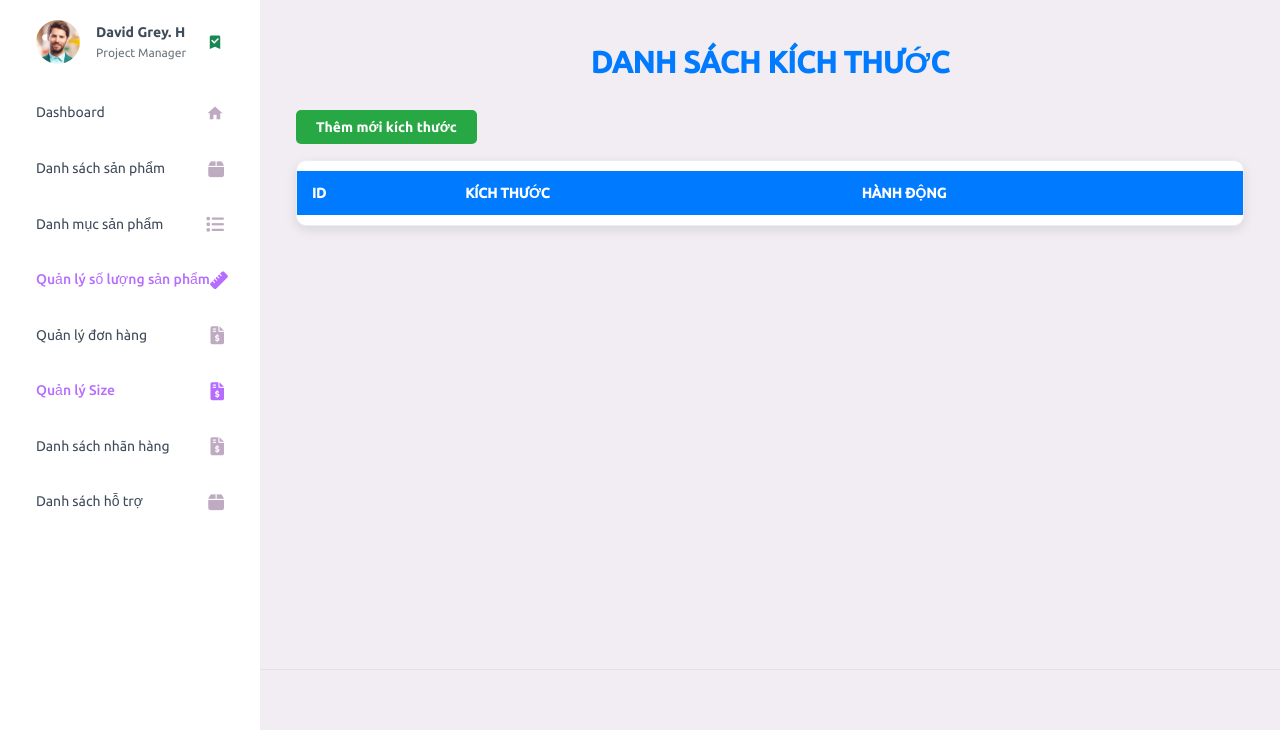
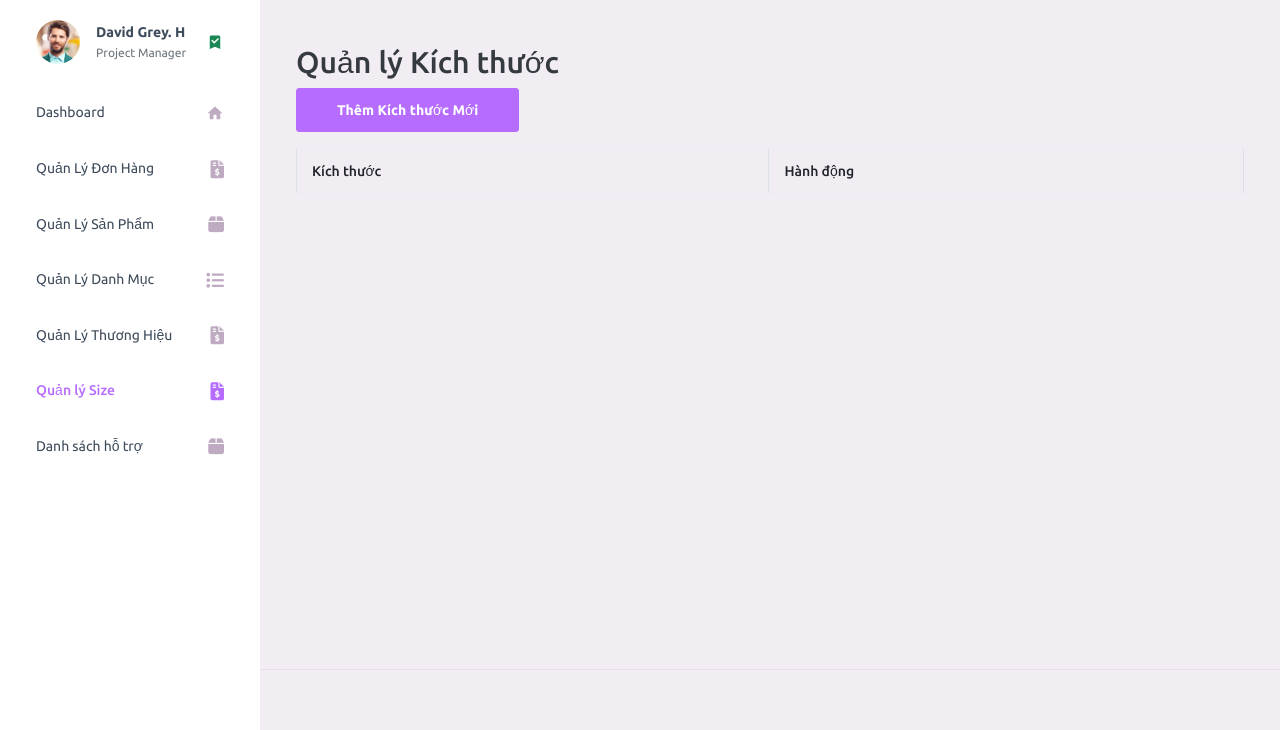
Before and after one commit to TruongHoangHuy164/DoAnCoSo, an ASP.NET Core app: page /Admin/Size in a window 1280 px wide. Shown: the part 70-800 px from the top of the page. Run offline with ASP.NET Core 8, Linux system fonts and the light colour scheme; lists and menus that the app fills with data are empty; some libraries are stand-ins or nearby versions.

Commit message:
fix SizeController

```diff
--- a/DoAnLTW/Areas/Admin/Controllers/Size.cs
+++ /dev/null
@@ -1,119 +0,0 @@
-using DoAnLTW.Models;
-using Microsoft.AspNetCore.Mvc;
-using Microsoft.EntityFrameworkCore;
-using System.Threading.Tasks;
-
-namespace DoAnLTW.Areas.Admin.Controllers
-{
-    [Area("Admin")]
-    public class SizeController : Controller
-    {
-        private readonly ApplicationDbContext _context;
-
-        public SizeController(ApplicationDbContext context)
-        {
-            _context = context;
-        }
-
-        // GET: /Admin/Size
-        public async Task<IActionResult> Index()
-        {
-            return View(await _context.Sizes.ToListAsync());
-        }
-
-        // GET: /Admin/Size/Create
-        public IActionResult Create()
-        {
-            return View();
-        }
-
-        // POST: /Admin/Size/Create
-        [HttpPost]
-        [ValidateAntiForgeryToken]
-        public async Task<IActionResult> Create(Size size)
-        {
-            if (ModelState.IsValid)
-            {
-                _context.Add(size);
-                await _context.SaveChangesAsync();
-                return RedirectToAction(nameof(Index));
-            }
-            return View(size);
-        }
-
-        // GET: /Admin/Size/Edit/5
-        public async Task<IActionResult> Edit(int? id)
-        {
-            if (id == null) return NotFound();
-
-            var size = await _context.Sizes.FindAsync(id);
-            if (size == null) return NotFound();
-
-            return View(size);
-        }
-
-        // POST: /Admin/Size/Edit/5
-        [HttpPost]
-        [ValidateAntiForgeryToken]
-        public async Task<IActionResult> Edit(int id, Size size)
-        {
-            if (id != size.SizeId) return NotFound();
-
-            if (ModelState.IsValid)
-            {
-                try
-                {
-                    _context.Update(size);
-                    await _context.SaveChangesAsync();
-                }
-                catch (DbUpdateConcurrencyException)
-                {
-                    if (!SizeExists(size.SizeId)) return NotFound();
-                    else throw;
-                }
-                return RedirectToAction(nameof(Index));
-            }
-            return View(size);
-        }
-
-        // GET: /Admin/Size/Delete/5
-        public async Task<IActionResult> Delete(int? id)
-        {
-            if (id == null) return NotFound();
-
-            var size = await _context.Sizes
-                .FirstOrDefaultAsync(m => m.SizeId == id);
-
-            if (size == null) return NotFound();
-
-            return View(size);
-        }
-
-        // POST: /Admin/Size/Delete/5
-        [HttpPost, ActionName("DeleteConfirmed")]
-        [ValidateAntiForgeryToken]
-        public async Task<IActionResult> DeleteConfirmed(int id)
-        {
-            var size = await _context.Sizes.FindAsync(id);
-            if (size == null) return NotFound();
-
-            // Kiểm tra xem kích thước có đang được sử dụng trong ProductSizes không
-            var hasProductSizes = await _context.ProductSizes.AnyAsync(ps => ps.SizeId == id);
-            if (hasProductSizes)
-            {
-                TempData["ErrorMessage"] = "Không thể xóa kích thước vì đang được sử dụng trong sản phẩm.";
-                return RedirectToAction(nameof(Index));
-            }
-
-            _context.Sizes.Remove(size);
-            await _context.SaveChangesAsync();
-            TempData["SuccessMessage"] = "Xóa kích thước thành công!";
-            return RedirectToAction(nameof(Index));
-        }
-
-        private bool SizeExists(int id)
-        {
-            return _context.Sizes.Any(e => e.SizeId == id);
-        }
-    }
-}
--- /dev/null
+++ b/DoAnLTW/Areas/Admin/Controllers/SizeController.cs
@@ -0,0 +1,191 @@
+using DoAnLTW.Models;
+using Microsoft.AspNetCore.Mvc;
+using Microsoft.EntityFrameworkCore;
+using System.Threading.Tasks;
+
+namespace DoAnLTW.Areas.Admin.Controllers
+{
+    [Area("Admin")]
+    public class SizeController : Controller
+    {
+        private readonly ApplicationDbContext _context;
+
+        public SizeController(ApplicationDbContext context)
+        {
+            _context = context;
+        }
+
+        // 1. Danh sách kích thước
+        public async Task<IActionResult> Index()
+        {
+            var sizes = await _context.Sizes.ToListAsync();
+            return View(sizes);
+        }
+
+        // 2. Xem chi tiết kích thước
+        public async Task<IActionResult> Details(int? id)
+        {
+            if (id == null)
+            {
+                return NotFound("Không tìm thấy kích thước");
+            }
+
+            var size = await _context.Sizes
+                .Include(s => s.ProductSizes)
+                .FirstOrDefaultAsync(s => s.SizeId == id);
+
+            if (size == null)
+            {
+                return NotFound("Không tìm thấy kích thước");
+            }
+
+            return View(size);
+        }
+
+        // 3. Thêm kích thước - GET
+        public IActionResult Create()
+        {
+            return View();
+        }
+
+        // 4. Thêm kích thước - POST
+        [HttpPost]
+        [ValidateAntiForgeryToken]
+        public async Task<IActionResult> Create(Size size)
+        {
+            if (ModelState.IsValid)
+            {
+                try
+                {
+                    _context.Add(size);
+                    await _context.SaveChangesAsync();
+                    TempData["SuccessMessage"] = "Thêm kích thước thành công!";
+                    return RedirectToAction(nameof(Index));
+                }
+                catch (Exception ex)
+                {
+                    TempData["ErrorMessage"] = $"Lỗi khi thêm kích thước: {ex.Message}";
+                }
+            }
+            else
+            {
+                TempData["ErrorMessage"] = "Dữ liệu không hợp lệ. Vui lòng kiểm tra lại.";
+            }
+            return View(size);
+        }
+
+        // 5. Sửa kích thước - GET
+        public async Task<IActionResult> Edit(int? id)
+        {
+            if (id == null)
+            {
+                return NotFound("Không tìm thấy kích thước");
+            }
+
+            var size = await _context.Sizes.FindAsync(id);
+            if (size == null)
+            {
+                return NotFound("Không tìm thấy kích thước");
+            }
+            return View(size);
+        }
+
+        // 6. Sửa kích thước - POST
+        [HttpPost]
+        [ValidateAntiForgeryToken]
+        public async Task<IActionResult> Edit(int id, Size size)
+        {
+            if (id != size.SizeId)
+            {
+                return NotFound("Kích thước không hợp lệ");
+            }
+
+            if (ModelState.IsValid)
+            {
+                try
+                {
+                    _context.Update(size);
+                    await _context.SaveChangesAsync();
+                    TempData["SuccessMessage"] = "Cập nhật kích thước thành công!";
+                    return RedirectToAction(nameof(Index));
+                }
+                catch (DbUpdateConcurrencyException)
+                {
+                    if (!await SizeExists(size.SizeId))
+                    {
+                        return NotFound("Kích thước không tồn tại");
+                    }
+                    TempData["ErrorMessage"] = "Lỗi đồng bộ hóa dữ liệu. Vui lòng thử lại.";
+                }
+                catch (Exception ex)
+                {
+                    TempData["ErrorMessage"] = $"Lỗi khi cập nhật kích thước: {ex.Message}";
+                }
+            }
+            else
+            {
+                TempData["ErrorMessage"] = "Dữ liệu không hợp lệ. Vui lòng kiểm tra lại.";
+            }
+            return View(size);
+        }
+
+        // 7. Xóa kích thước - GET
+        public async Task<IActionResult> Delete(int? id)
+        {
+            if (id == null)
+            {
+                return NotFound("Không tìm thấy kích thước");
+            }
+
+            var size = await _context.Sizes
+                .Include(s => s.ProductSizes)
+                .FirstOrDefaultAsync(s => s.SizeId == id);
+
+            if (size == null)
+            {
+                return NotFound("Không tìm thấy kích thước");
+            }
+
+            return View(size);
+        }
+
+        // 8. Xóa kích thước - POST
+        [HttpPost, ActionName("Delete")]
+        [ValidateAntiForgeryToken]
+        public async Task<IActionResult> DeleteConfirmed(int id)
+        {
+            var size = await _context.Sizes
+                .Include(s => s.ProductSizes)
+                .FirstOrDefaultAsync(s => s.SizeId == id);
+
+            if (size == null)
+            {
+                return NotFound("Không tìm thấy kích thước");
+            }
+
+            if (size.ProductSizes.Any())
+            {
+                TempData["ErrorMessage"] = "Không thể xóa kích thước vì đang được sử dụng trong sản phẩm.";
+                return RedirectToAction(nameof(Index));
+            }
+
+            try
+            {
+                _context.Sizes.Remove(size);
+                await _context.SaveChangesAsync();
+                TempData["SuccessMessage"] = "Xóa kích thước thành công!";
+            }
+            catch (Exception ex)
+            {
+                TempData["ErrorMessage"] = $"Lỗi khi xóa kích thước: {ex.Message}";
+            }
+
+            return RedirectToAction(nameof(Index));
+        }
+
+        private async Task<bool> SizeExists(int id)
+        {
+            return await _context.Sizes.AnyAsync(s => s.SizeId == id);
+        }
+    }
+}
--- a/DoAnLTW/Areas/Admin/Views/Shared/layoutAdmin.cshtml
+++ b/DoAnLTW/Areas/Admin/Views/Shared/layoutAdmin.cshtml
@@ -177,41 +177,39 @@
                         </a>
                     </li>
                     <li class="nav-item">
+                        <a class="nav-link" asp-area="Admin" asp-controller="Order" asp-action="Index">
+                            <span class="menu-title">Quản Lý Đơn Hàng</span>
+                            <i class="fa-solid fa-file-invoice-dollar menu-icon"></i>
+                        </a>
+                    </li>
+                    <li class="nav-item">
                         <a class="nav-link" asp-area="Admin" asp-controller="Product" asp-action="Index">
-                            <span class="menu-title">Danh sách sản phẩm</span>
+                            <span class="menu-title">Quản Lý Sản Phẩm</span>
                             <i class="fa-solid fa-box menu-icon"></i>
                         </a>
                     </li>
                     <li class="nav-item">
                         <a class="nav-link" asp-area="Admin" asp-controller="Category" asp-action="Index">
-                            <span class="menu-title">Danh mục sản phẩm</span>
+                            <span class="menu-title">Quản Lý Danh Mục</span>
                             <i class="fa-solid fa-list menu-icon"></i>
                         </a>
                     </li>
+
                     <li class="nav-item">
-                        <a class="nav-link" asp-area="Admin" asp-controller="ProductSize" asp-action="Index">
-                            <span class="menu-title">Quản lý số lượng sản phẩm</span>
-                            <i class="fa-solid fa-ruler menu-icon"></i>
-                        </a>
-                    </li>
-                    <li class="nav-item">
-                        <a class="nav-link" asp-area="Admin" asp-controller="Order" asp-action="Index">
-                            <span class="menu-title">Quản lý đơn hàng</span>
+                        <a class="nav-link" asp-area="Admin" asp-controller="Brand" asp-action="Index">
+                            <span class="menu-title">Quản Lý Thương Hiệu</span>
                             <i class="fa-solid fa-file-invoice-dollar menu-icon"></i>
                         </a>
                     </li>
+
                     <li class="nav-item">
                         <a class="nav-link" asp-area="Admin" asp-controller="Size" asp-action="Index">
                             <span class="menu-title">Quản lý Size</span>
                             <i class="fa-solid fa-file-invoice-dollar menu-icon"></i>
                         </a>
                     </li>
-                    <li class="nav-item">
-                        <a class="nav-link" asp-area="Admin" asp-controller="Brand" asp-action="Index">
-                            <span class="menu-title">Danh sách nhãn hàng</span>
-                            <i class="fa-solid fa-file-invoice-dollar menu-icon"></i>
-                        </a>
-                    </li>
+
+
                     @if (User.IsInRole("Admin"))
                     {
                         <li class="nav-item">
--- a/DoAnLTW/Areas/Admin/Views/Size/Index.cshtml
+++ b/DoAnLTW/Areas/Admin/Views/Size/Index.cshtml
@@ -1,174 +1,40 @@
 @model IEnumerable<DoAnLTW.Models.Size>
-
 @{
-    ViewData["Title"] = "Danh Sách Kích Thước";
+    ViewData["Title"] = "Quản lý Kích thước";
     Layout = "~/Areas/Admin/Views/Shared/layoutAdmin.cshtml";
 }
 
-<style>
-    .table {
-        border-collapse: separate;
-        border-spacing: 0 10px;
-        background-color: #fff;
-        box-shadow: 0 4px 12px rgba(0, 0, 0, 0.1);
-        border-radius: 10px;
-        overflow: hidden;
-    }
+<h2>Quản lý Kích thước</h2>
 
-        .table thead th {
-            background-color: #007bff;
-            color: white;
-            text-transform: uppercase;
-            font-weight: bold;
-            padding: 15px;
-            border: none;
-        }
-
-        .table tbody tr {
-            transition: all 0.3s ease;
-        }
-
-            .table tbody tr:hover {
-                background-color: #f1f8ff;
-                transform: scale(1.02);
-                box-shadow: 0 6px 15px rgba(0, 0, 0, 0.1);
-            }
-
-        .table td {
-            padding: 15px;
-            vertical-align: middle;
-        }
-
-    h2.text-center {
-        color: #007bff;
-        font-weight: bold;
-        text-transform: uppercase;
-        margin-bottom: 30px;
-        animation: fadeInDown 0.5s ease-in-out;
-    }
-
-    .alert {
-        border-radius: 8px;
-        padding: 15px;
-        margin-bottom: 20px;
-        animation: fadeIn 0.5s ease-in-out;
-    }
-
-    .alert-success {
-        background-color: #d4edda;
-        color: #155724;
-        border: 1px solid #c3e6cb;
-    }
-
-    .alert-danger {
-        background-color: #f8d7da;
-        color: #721c24;
-        border: 1px solid #f5c6cb;
-    }
-
-    .btn-success {
-        padding: 10px 20px;
-        background-color: #28a745;
-        border: none;
-        border-radius: 5px;
-        font-weight: bold;
-        transition: all 0.3s ease;
-    }
-
-        .btn-success:hover {
-            background-color: #218838;
-            transform: translateY(-2px);
-            box-shadow: 0 4px 10px rgba(40, 167, 69, 0.3);
-        }
-
-    .btn-warning {
-        padding: 8px 15px;
-        background-color: #ffc107;
-        color: #212529;
-        border: none;
-        border-radius: 5px;
-        font-weight: bold;
-        transition: all 0.3s ease;
-    }
-
-        .btn-warning:hover {
-            background-color: #e0a800;
-            transform: translateY(-2px);
-            box-shadow: 0 4px 10px rgba(255, 193, 7, 0.3);
-        }
-
-    .btn-danger {
-        padding: 8px 15px;
-        background-color: #dc3545;
-        border: none;
-        border-radius: 5px;
-        font-weight: bold;
-        transition: all 0.3s ease;
-    }
-
-        .btn-danger:hover {
-            background-color: #c82333;
-            transform: translateY(-2px);
-            box-shadow: 0 4px 10px rgba(220, 53, 69, 0.3);
-        }
-
-    @@keyframes fadeInDown {
-        from {
-            opacity: 0;
-            transform: translateY(-20px);
-        }
-
-        to {
-            opacity: 1;
-            transform: translateY(0);
-        }
-    }
-
-    @@keyframes fadeIn {
-        from {
-            opacity: 0;
-            transform: translateY(-10px);
-        }
-
-        to {
-            opacity: 1;
-            transform: translateY(0);
-        }
-    }
-</style>
-
-<h2 class="text-center">Danh Sách Kích Thước</h2>
-
+@if (TempData["ErrorMessage"] != null)
+{
+    <div class="alert alert-danger">@TempData["ErrorMessage"]</div>
+}
 @if (TempData["SuccessMessage"] != null)
 {
     <div class="alert alert-success">@TempData["SuccessMessage"]</div>
 }
 
-@if (TempData["ErrorMessage"] != null)
-{
-    <div class="alert alert-danger">@TempData["ErrorMessage"]</div>
-}
-
-<a asp-action="Create" asp-controller="Size" asp-area="Admin" class="btn btn-success mb-3">Thêm mới kích thước</a>
+<p>
+    <a asp-action="Create" class="btn btn-primary">Thêm Kích thước Mới</a>
+</p>
 
 <table class="table table-bordered">
     <thead>
         <tr>
-            <th>ID</th>
-            <th>Kích Thước</th>
-            <th>Hành Động</th>
+            <th>Kích thước</th>
+            <th>Hành động</th>
         </tr>
     </thead>
     <tbody>
         @foreach (var size in Model)
         {
             <tr>
-                <td>@size.SizeId</td>
-                <td>@size.size</td>
+                <td>@(size.size ?? "Không có tên")</td>
                 <td>
-                    <a asp-action="Edit" asp-controller="Size" asp-area="Admin" asp-route-id="@size.SizeId" class="btn btn-warning btn-sm">Sửa</a>
-                    <a asp-action="Delete" asp-controller="Size" asp-area="Admin" asp-route-id="@size.SizeId" class="btn btn-danger btn-sm"
-                       onclick="return confirm('Bạn có chắc chắn muốn xóa?')">Xóa</a>
+                    @* <a asp-action="Details" asp-route-id="@size.SizeId" class="btn btn-info btn-sm">Chi tiết</a> *@
+                    <a asp-action="Edit" asp-route-id="@size.SizeId" class="btn btn-warning btn-sm">Sửa</a>
+                    <a asp-action="Delete" asp-route-id="@size.SizeId" class="btn btn-danger btn-sm">Xóa</a>
                 </td>
             </tr>
         }
```
Also changed, not shown: DoAnLTW/Areas/Admin/Views/Size/Create.cshtml (+31 -3 lines), DoAnLTW/Areas/Admin/Views/Size/Delete.cshtml (+22 -3 lines), DoAnLTW/Areas/Admin/Views/Size/Edit.cshtml (+33 -3 lines).
